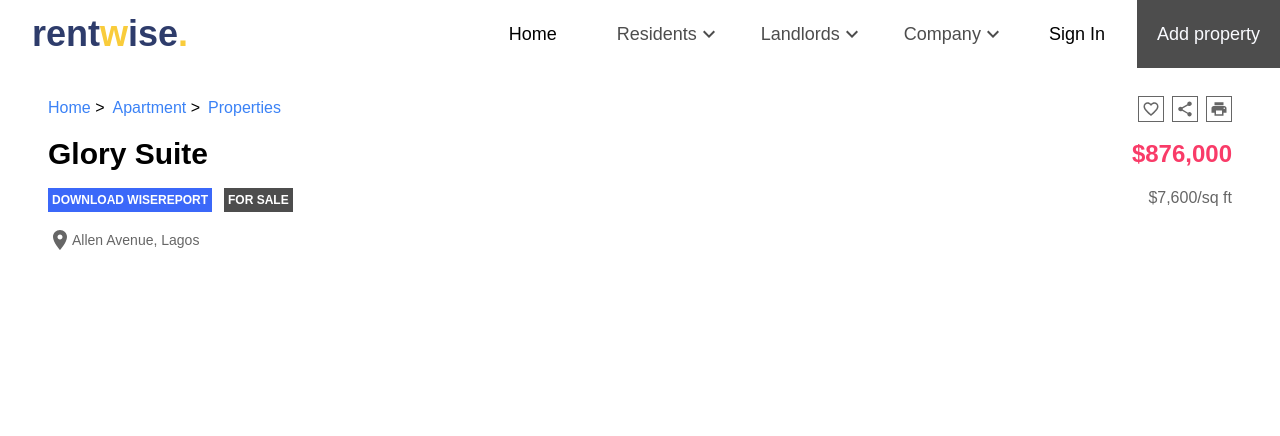
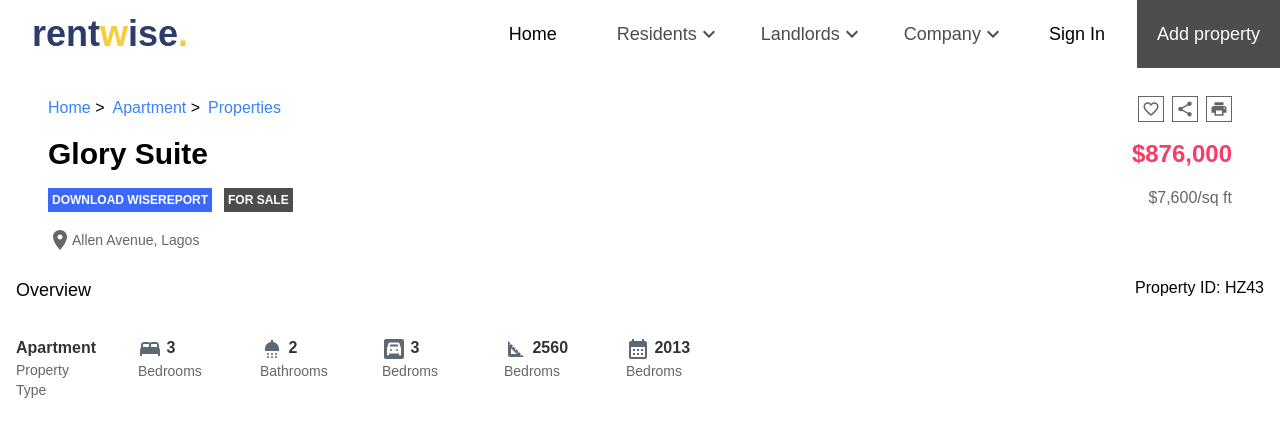
Before and after one commit to Obadea/rentwise, a React (Create React App) app: page /apartment/properties in a window 1280 px wide. Shown: the top 436 px of the page. Built offline with nearby package versions, Linux system fonts and the light colour scheme; a web font is replaced by a local one.

Commit message:
minor change

```diff
--- a/src/pages/propertyPage/PropertyPage.jsx
+++ b/src/pages/propertyPage/PropertyPage.jsx
@@ -5,6 +5,7 @@ import RoomIcon from "@mui/icons-material/Room";
 import FavoriteBorderIcon from "@mui/icons-material/FavoriteBorder";
 import ShareIcon from "@mui/icons-material/Share";
 import PrintIcon from "@mui/icons-material/Print";
+import PropertyOverview from "./components/PropertyOverview";
 
 function PropertyPage() {
   return (
@@ -59,6 +60,7 @@ function PropertyPage() {
       </div>
 
       {/* Overview component */}
+      <PropertyOverview />
     </div>
   );
 }
--- a/src/pages/propertyPage/components/PropertyOverview.jsx
+++ b/src/pages/propertyPage/components/PropertyOverview.jsx
@@ -7,14 +7,14 @@ import CalendarMonthIcon from "@mui/icons-material/CalendarMonth";
 
 function PropertyOverview() {
   return (
-    <div>
-      <div>
+    <div className="px-4 py-6 ">
+      <div className="flex justify-between mb-8 ">
         <h4 className="font-medium text-lg">Overview</h4>
         <p>
           Property ID: <span>HZ43</span>
         </p>
       </div>
-      <div className="flex flex-wrap">
+      <div className="flex flex-wrap justify-start gap-9 ">
         <div className="w-[86px]">
           <h4 className="font-bold text-base text-[#333333]">Apartment</h4>
           <p className="font-normal text-sm text-[#666666]">Property Type</p>
```
